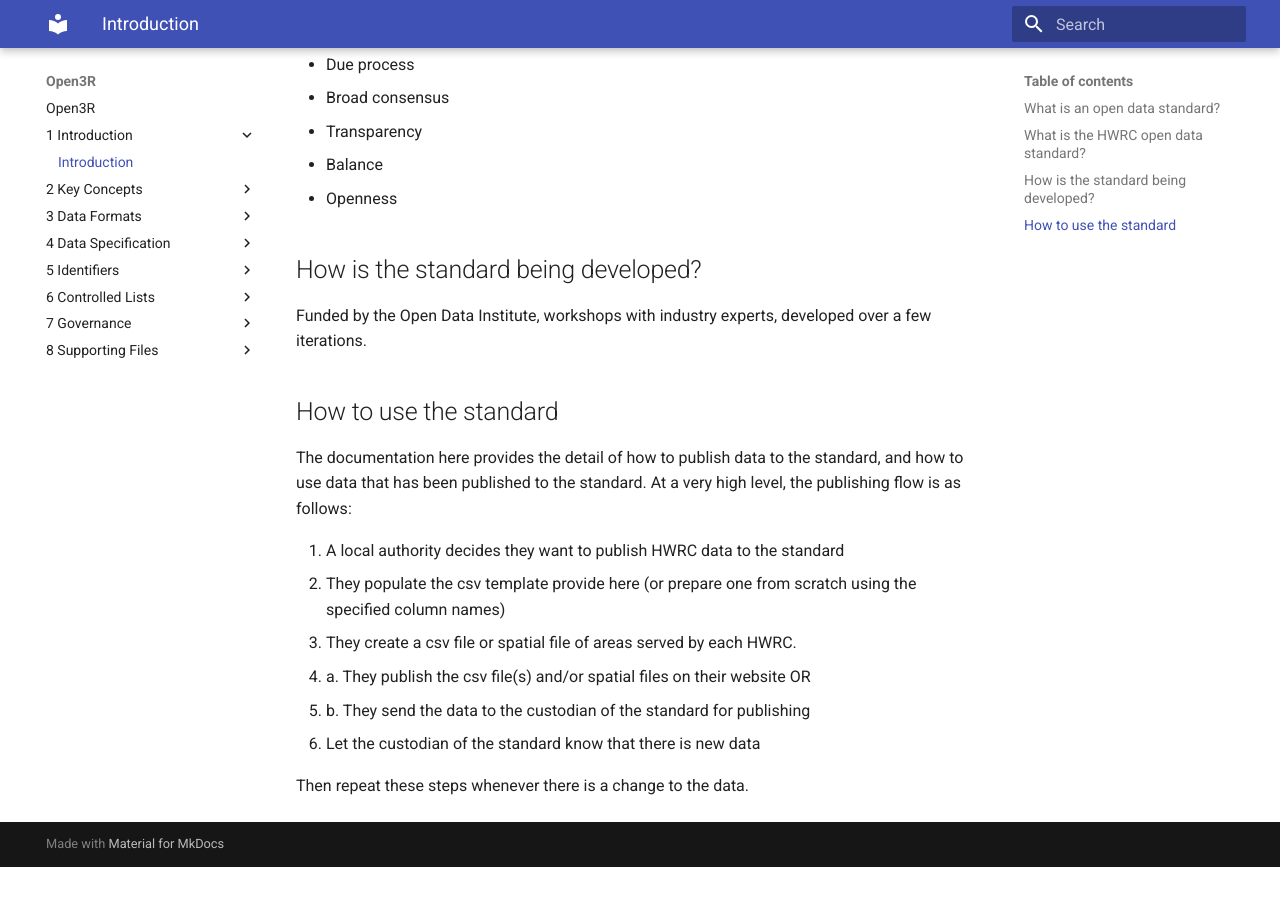
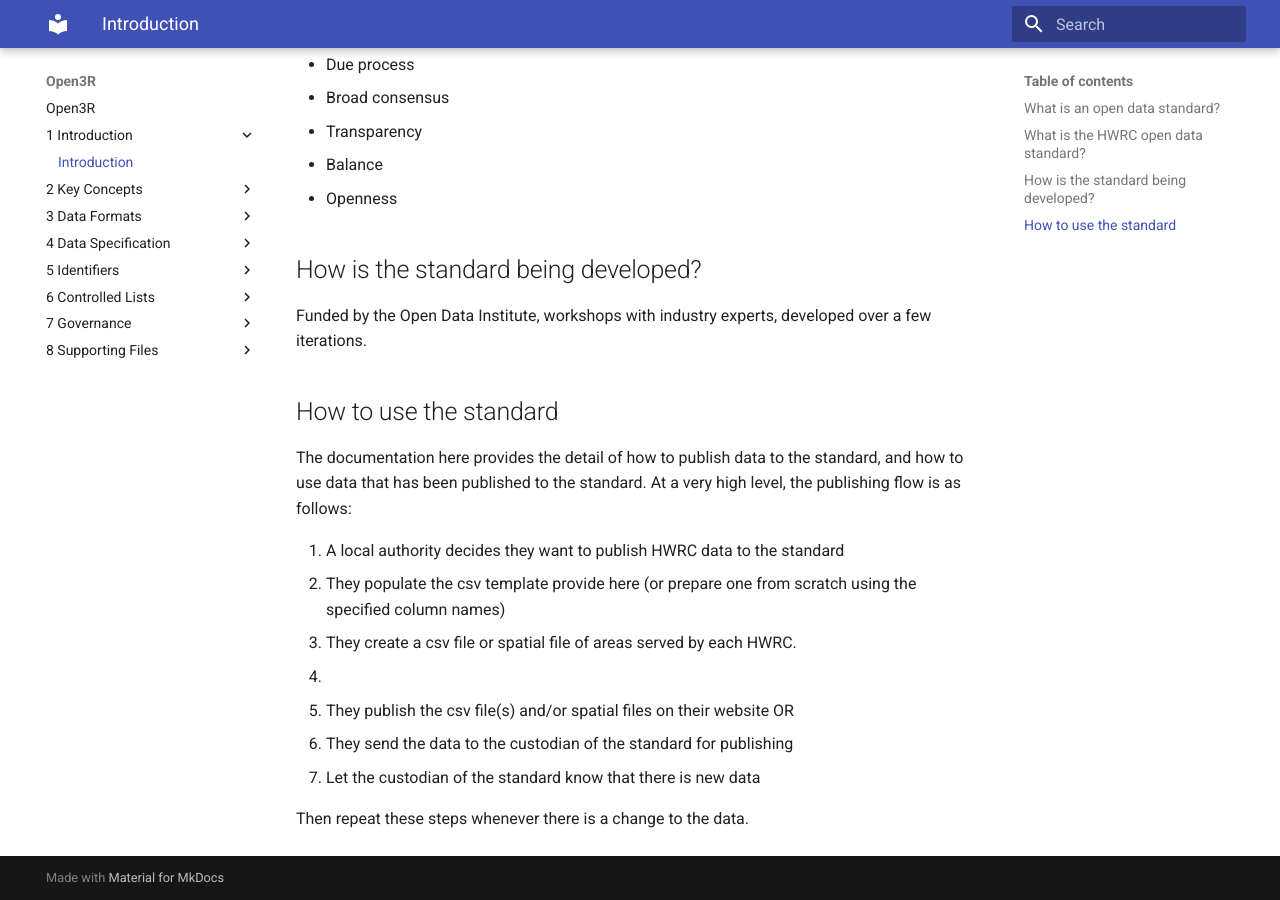
Before and after one commit to OpenDataManchester/Open3R, an MkDocs documentation site: the page built from docs/1_Introduction/1_1_Introduction.md, in a window 1280 px wide and 900 px high, scrolled down 737 px. Built offline with MkDocs 1.6.1 and Material for MkDocs 9.7.7, drawn with Linux system fonts in a browser that asks for light colours; before the commit the page ends 1604 px from its top, so only the background shows below that; some of the changed lines change nothing that is shown.

Commit message:
fix number format

```diff
--- a/docs/1_Introduction/1_1_Introduction.md
+++ b/docs/1_Introduction/1_1_Introduction.md
@@ -27,8 +27,9 @@
 1. A local authority decides they want to publish HWRC data to the standard
 2. They populate the csv template provide here (or prepare one from scratch using the specified column names)
 3. They create a csv file or spatial file of areas served by each HWRC.
-4. a. They publish the csv file(s) and/or spatial files on their website OR
-4. b. They send the data to the custodian of the standard for publishing
+4.
+* They publish the csv file(s) and/or spatial files on their website OR
+* They send the data to the custodian of the standard for publishing
 5. Let the custodian of the standard know that there is new data
 
 Then repeat these steps whenever there is a change to the data.
```
